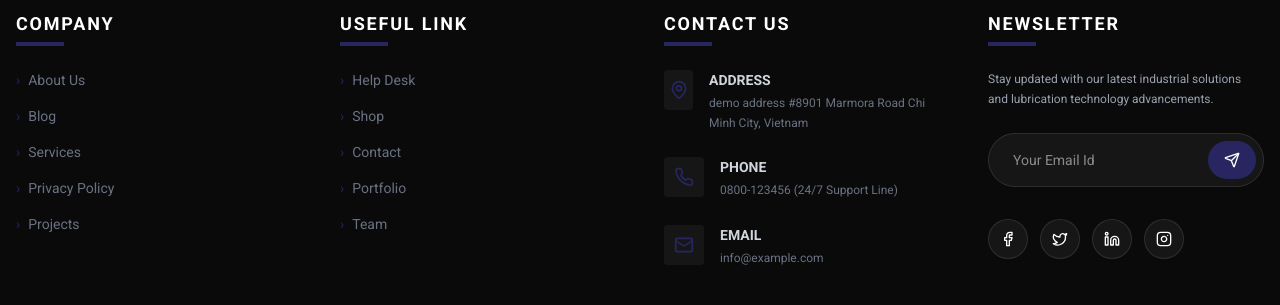
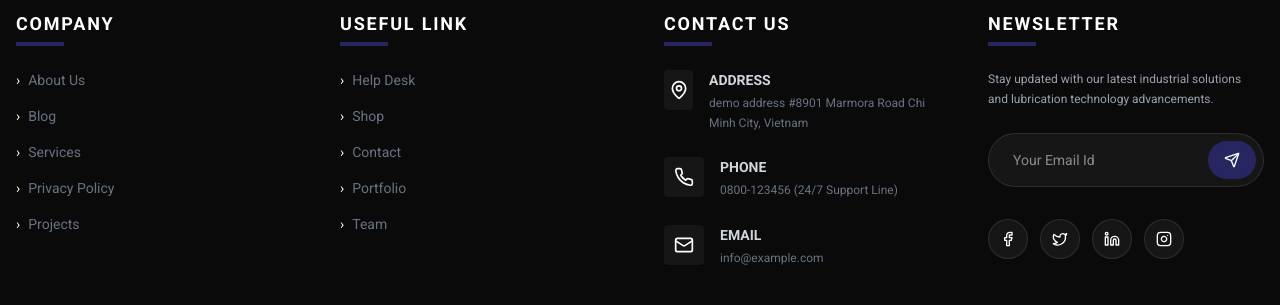
Before and after one commit to bhupendra6639/answrs-web, a Next.js app: page / in a window 1280 px wide. Shown: the part 6951-7256 px from the top of the page. Built offline with nearby package versions, Linux system fonts and the light colour scheme.

Commit message:
footeruichan

```diff
--- a/components/contact-section.tsx
+++ b/components/contact-section.tsx
@@ -14,7 +14,7 @@ export function ContactSection() {
       <div className="container relative mx-auto px-4 sm:px-6">
         <div className="grid grid-cols-1 lg:grid-cols-2 gap-8 lg:gap-12 items-start">
           <div className="bg-white/5 backdrop-blur-sm border border-white/10 p-4 sm:p-6 md:p-8">
-            <div className="grid grid-cols-1 md:grid-cols-2 gap-4">
+            <div className="grid grid-cols-1 md:grid-cols-2 gap-6">
               <div className="space-y-2">
                 <Label htmlFor="name" className="text-white/80">Your Name</Label>
                 <Input id="name" placeholder="Your Name" className="bg-white/5 border-white/10 text-white placeholder:text-white/50" />
--- a/components/footer.tsx
+++ b/components/footer.tsx
@@ -16,28 +16,28 @@ export function Footer() {
             </h3>
             <ul className="space-y-4 text-gray-500 text-sm">
               <li>
-                <Link href="#about" className="hover:text-primary transition-colors flex items-center gap-2">
-                  <span className="text-primary">›</span> About Us
+                <Link href="#about" className="hover:text-card transition-colors flex items-center gap-2">
+                  <span className="text-card">›</span> About Us
                 </Link>
               </li>
               <li>
-                <Link href="#blog" className="hover:text-primary transition-colors flex items-center gap-2">
-                  <span className="text-primary">›</span> Blog
+                <Link href="#blog" className="hover:text-card transition-colors flex items-center gap-2">
+                  <span className="text-card">›</span> Blog
                 </Link>
               </li>
               <li>
-                <Link href="#services" className="hover:text-primary transition-colors flex items-center gap-2">
-                  <span className="text-primary">›</span> Services
+                <Link href="#services" className="hover:text-card transition-colors flex items-center gap-2">
+                  <span className="text-card">›</span> Services
                 </Link>
               </li>
               <li>
-                <Link href="#privacy-policy" className="hover:text-primary transition-colors flex items-center gap-2">
-                  <span className="text-primary">›</span> Privacy Policy
+                <Link href="#privacy-policy" className="hover:text-card transition-colors flex items-center gap-2">
+                  <span className="text-card">›</span> Privacy Policy
                 </Link>
               </li>
               <li>
-                <Link href="#projects" className="hover:text-primary transition-colors flex items-center gap-2">
-                  <span className="text-primary">›</span> Projects
+                <Link href="#projects" className="hover:text-card transition-colors flex items-center gap-2">
+                  <span className="text-card">›</span> Projects
                 </Link>
               </li>
             </ul>
@@ -51,28 +51,28 @@ export function Footer() {
             </h3>
             <ul className="space-y-4 text-gray-500 text-sm">
               <li>
-                <Link href="#help-desk" className="hover:text-primary transition-colors flex items-center gap-2">
-                  <span className="text-primary">›</span> Help Desk
+                <Link href="#help-desk" className="hover:text-card transition-colors flex items-center gap-2">
+                  <span className="text-card">›</span> Help Desk
                 </Link>
               </li>
               <li>
-                <Link href="#shop" className="hover:text-primary transition-colors flex items-center gap-2">
-                  <span className="text-primary">›</span> Shop
+                <Link href="#shop" className="hover:text-card transition-colors flex items-center gap-2">
+                  <span className="text-card">›</span> Shop
                 </Link>
               </li>
               <li>
-                <Link href="#contact" className="hover:text-primary transition-colors flex items-center gap-2">
-                  <span className="text-primary">›</span> Contact
+                <Link href="#contact" className="hover:text-card transition-colors flex items-center gap-2">
+                  <span className="text-card">›</span> Contact
                 </Link>
               </li>
               <li>
-                <Link href="#portfolio" className="hover:text-primary transition-colors flex items-center gap-2">
-                  <span className="text-primary">›</span> Portfolio
+                <Link href="#portfolio" className="hover:text-card transition-colors flex items-center gap-2">
+                  <span className="text-card">›</span> Portfolio
                 </Link>
               </li>
               <li>
-                <Link href="#team" className="hover:text-primary transition-colors flex items-center gap-2">
-                  <span className="text-primary">›</span> Team
+                <Link href="#team" className="hover:text-card transition-colors flex items-center gap-2">
+                  <span className="text-card">›</span> Team
                 </Link>
               </li>
             </ul>
@@ -87,7 +87,7 @@ export function Footer() {
             <ul className="space-y-6 text-gray-400 text-sm">
               <li className="flex items-start gap-4 group">
                 <div className="w-10 h-10 rounded bg-white/5 flex items-center justify-center group-hover:bg-primary transition-all duration-300">
-                  <MapPin className="w-5 h-5 text-primary group-hover:text-white" />
+                  <MapPin className="w-5 h-5 text-card group-hover:text-white" />
                 </div>
                 <div>
                   <p className="font-bold text-gray-300 mb-1">ADDRESS</p>
@@ -98,7 +98,7 @@ export function Footer() {
               </li>
               <li className="flex items-start gap-4 group">
                 <div className="w-10 h-10 rounded bg-white/5 flex items-center justify-center group-hover:bg-primary transition-all duration-300">
-                  <Phone className="w-5 h-5 text-primary group-hover:text-white" />
+                  <Phone className="w-5 h-5 text-card group-hover:text-white" />
                 </div>
                 <div>
                   <p className="font-bold text-gray-300 mb-1">PHONE</p>
@@ -107,7 +107,7 @@ export function Footer() {
               </li>
               <li className="flex items-start gap-4 group">
                 <div className="w-10 h-10 rounded bg-white/5 flex items-center justify-center group-hover:bg-primary transition-all duration-300">
-                  <Mail className="w-5 h-5 text-primary group-hover:text-white" />
+                  <Mail className="w-5 h-5 text-card group-hover:text-white" />
                 </div>
                 <div>
                   <p className="font-bold text-gray-300 mb-1">EMAIL</p>
```
